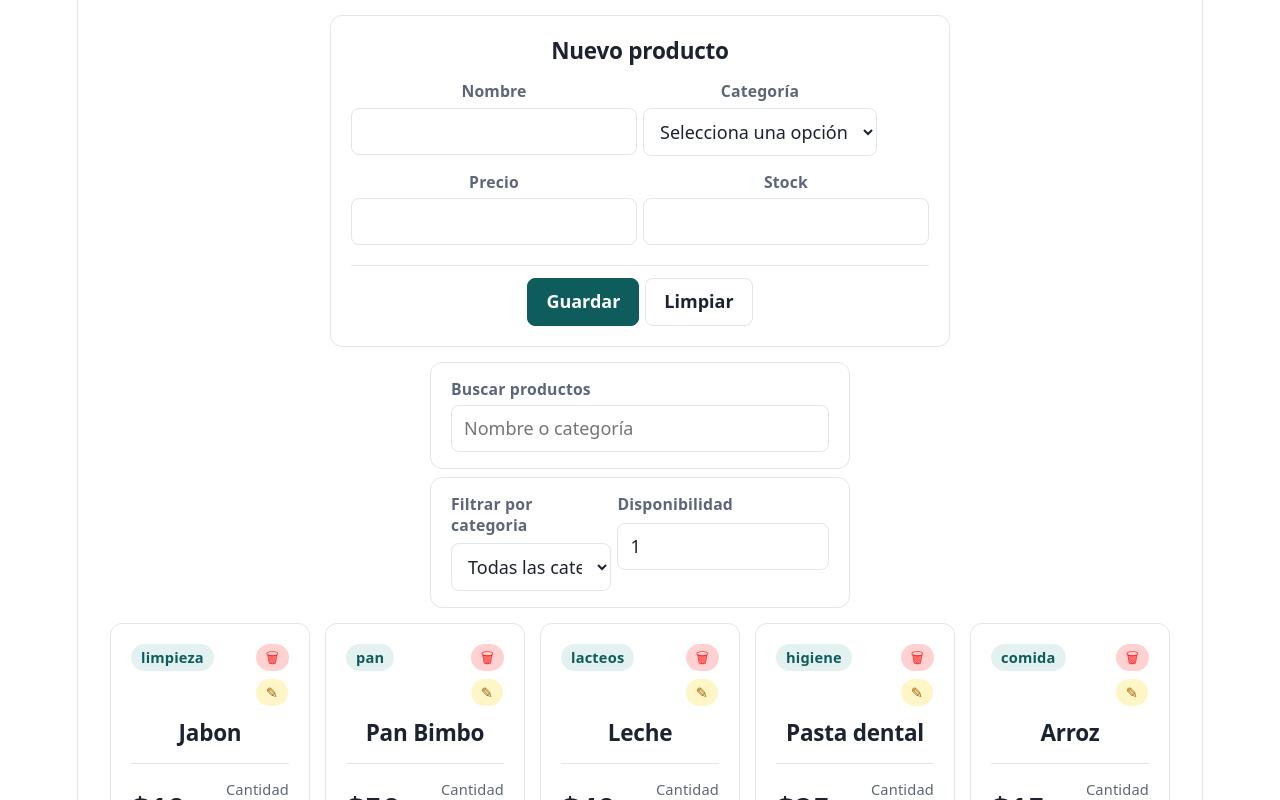
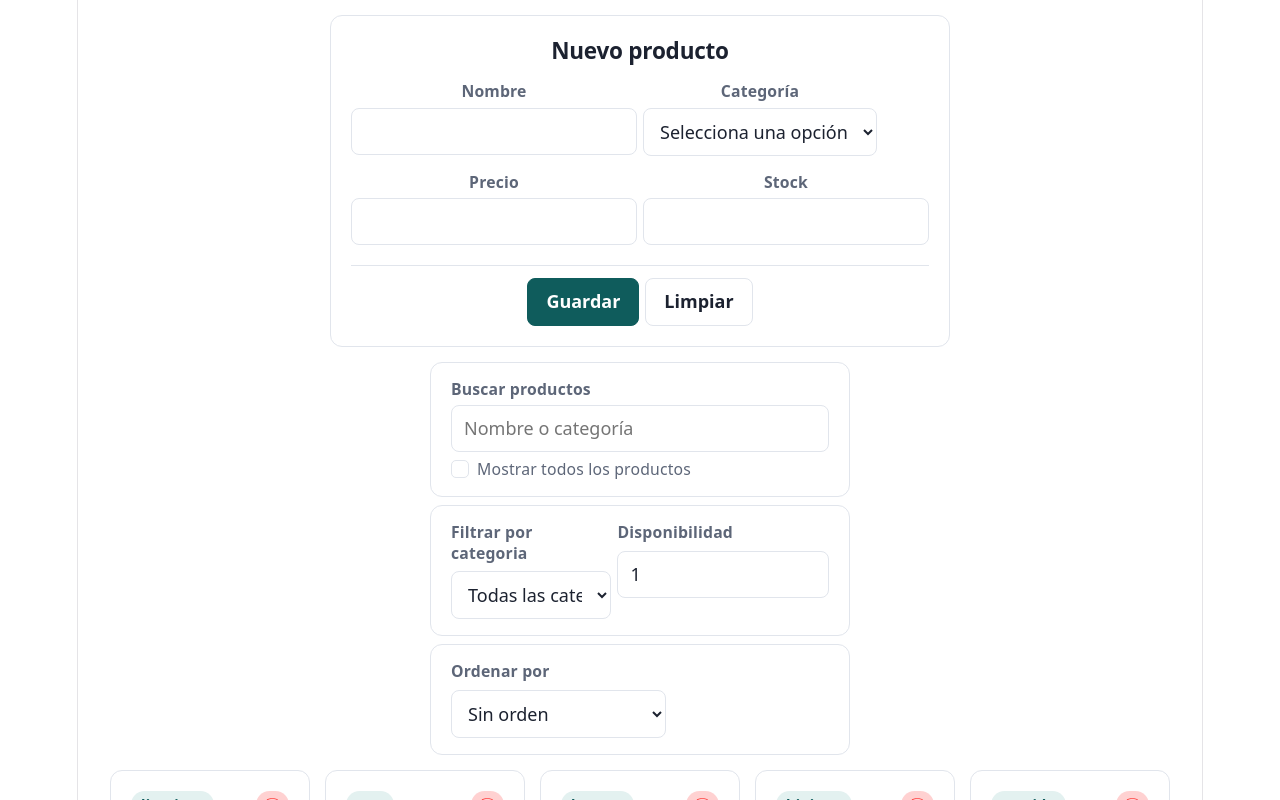
Before and after one commit to TiwexCr25/proyectos-react, a React (Vite) app in the folder projects/06-DataFlow/: page / in a window 1280 px wide. Shown: the top 800 px of the page. Built offline with nearby package versions, Linux system fonts and the light colour scheme.

Commit message:
06 mostrar productos y componenete ordenar productos completo

```diff
--- a/projects/06-DataFlow/src/App.jsx
+++ b/projects/06-DataFlow/src/App.jsx
@@ -3,6 +3,7 @@ import { initialProducts } from './data/products.js'
 import { ProductForm } from './components/ProductForm.jsx'
 import { ProductSearch } from './components/ProductSearch.jsx'
 import { ProductFilters } from './components/ProductFilters.jsx'
+import { ProductOrder } from './components/ProductOrder.jsx'
 import { ProductCard } from './components/ProductCard.jsx'
 import { ProductEdit } from './components/ProductEdit.jsx'
 import { useState } from 'react'
@@ -14,6 +15,10 @@ function App () {
   const [inputText, setInputText] = useState('')
   const [filterCategory, setFilterCategory] = useState('all')
   const [filterStock, setFilterStock] = useState(1)
+
+  const [orderType, setOrderType] = useState('none')
+
+  const [showAllProducts, setShowAllProducts] = useState(false)
 
   const addProduct = (product) => {
     const newProduct = {
@@ -61,7 +66,17 @@ function App () {
     setFilterStock(filterStock)
   }
 
-  const filteredProducts = products.filter(product =>
+  const hangleChangeOrder = (order) => {
+    setOrderType(order)
+  }
+
+  const toggleShowAllProducos = (toggle) => {
+    setShowAllProducts(showAllProducts => toggle)
+  }
+
+  const filteredProducts = showAllProducts
+    ? products
+    : products.filter(product =>
       product.name.toLowerCase().includes(inputText.trim().toLowerCase()))
       .filter(product =>
         filterCategory === 'all' || product.category === filterCategory
@@ -70,21 +85,40 @@ function App () {
         product.stock >= filterStock
       )
 
+  const OrderProducts = filteredProducts.toSorted((a, b) => {
+    switch (orderType) {
+      case 'name':
+        return a.name.localeCompare(b.name)
+      case 'price-ascend':
+        return Number(a.price) - Number(b.price)
+      case 'price-descend':
+        return Number(b.price) - Number(a.price)
+      case 'quantity':
+        return Number(b.stock) - Number(a.stock)
+      default:
+        return 0
+    }
+  })
+
   return (
     <main>
       <ProductForm onSubmitProduct={addProduct} />
       <div className='group'>
         <ProductSearch
           onSearch={handleChangeText}
+          onShowAll={toggleShowAllProducos}
         />
         <ProductFilters
           products={products}
           onFilterCategory={handleChangeCategory}
           onFilterStock={handleChangeStock}
         />
+        <ProductOrder
+          onSelectedOrder={hangleChangeOrder}
+        />
       </div>
       <ProductCard
-        products={filteredProducts}
+        products={OrderProducts}
         onRemoveProduct={removeProduct}
         onEditProduct={editProduct}
       />
--- /dev/null
+++ b/projects/06-DataFlow/src/components/ProductOrder.jsx
@@ -0,0 +1,24 @@
+import './css/productOrder.css'
+
+export function ProductOrder ({ onSelectedOrder }) {
+  return (
+    <section className='product-order'>
+      <div className='group'>
+        <label className='product-order__label' htmlFor='product-filter-category'>
+          Ordenar por
+        </label>
+        <select
+          className='product-order__select'
+          id='product-order'
+          onChange={(e) => onSelectedOrder(e.target.value)}
+        >
+          <option value='none'>Sin orden</option>
+          <option value='name'>Nombre</option>
+          <option value='price-ascend'>Precio ascendente</option>
+          <option value='price-descend'>Precio descendente</option>
+          <option value='quantity'>Cantidad disponible</option>
+        </select>
+      </div>
+    </section>
+  )
+}
--- a/projects/06-DataFlow/src/components/ProductSearch.jsx
+++ b/projects/06-DataFlow/src/components/ProductSearch.jsx
@@ -1,6 +1,6 @@
 import './css/productSearch.css'
 
-export function ProductSearch ({ onSearch }) {
+export function ProductSearch ({ onSearch, onShowAll }) {
   return (
     <section className='product-search'>
       <label className='product-search__label' htmlFor='product-search-input'>
@@ -14,6 +14,16 @@ export function ProductSearch ({ onSearch }) {
         placeholder='Nombre o categoría'
         onChange={(e) => onSearch(e.target.value)}
       />
+      <label className='product-search__checkbox-label' htmlFor='show-all-products'>
+        <input
+          className='product-search__checkbox'
+          id='show-all-products'
+          name='showAll'
+          type='checkbox'
+          onChange={(e) => onShowAll(e.target.checked)}
+        />
+        <span>Mostrar todos los productos</span>
+      </label>
     </section>
   )
 }
--- /dev/null
+++ b/projects/06-DataFlow/src/components/css/productOrder.css
@@ -0,0 +1,76 @@
+.product-order {
+  --filter-surface: #ffffff;
+  --filter-text: #1c2230;
+  --filter-muted: #5d6678;
+  --filter-border: #e1e5ec;
+  --filter-accent: #0f5c5c;
+
+  box-sizing: border-box;
+  width: 100%;
+  max-width: 420px;
+  padding: 16px 20px;
+  display: flex;
+  flex-direction: row;
+  gap: 6px;
+  background: var(--filter-surface);
+  color: var(--filter-text);
+  border: 1px solid var(--filter-border);
+  border-radius: 12px;
+  font-family: inherit;
+  text-align: left;
+  color-scheme: light dark;
+}
+
+.product-order__label {
+  color: var(--filter-muted);
+  font-size: 0.875rem;
+  font-weight: 600;
+  line-height: 1.3;
+}
+
+.product-order__select,
+.product-order__input {
+  box-sizing: border-box;
+  width: 100%;
+  padding: 10px 12px;
+  background: var(--filter-surface);
+  color: var(--filter-text);
+  border: 1px solid var(--filter-border);
+  border-radius: 8px;
+  font: inherit;
+  font-size: 1rem;
+  line-height: 1.4;
+}
+
+.product-order__select:hover,
+.product-order__input:hover {
+  border-color: var(--filter-muted);
+}
+
+.product-order__select:focus-visible,
+.product-order__input:focus-visible {
+  border-color: var(--filter-accent);
+  outline: 2px solid var(--filter-accent);
+  outline-offset: 1px;
+}
+
+.product-order__input {
+  font-variant-numeric: tabular-nums;
+}
+
+.group {
+  display: flex;
+  flex-direction: column;
+  gap: 8px;
+}
+
+@media (prefers-color-scheme: dark) {
+  .product-order {
+    --filter-surface: #1a1f2b;
+    --filter-text: #eef1f6;
+    --filter-muted: #9aa3b5;
+    --filter-border: #2d3445;
+    --filter-accent: #8fd6d2;
+    color-scheme: dark;
+  }
+}
--- a/projects/06-DataFlow/src/components/css/productSearch.css
+++ b/projects/06-DataFlow/src/components/css/productSearch.css
@@ -4,6 +4,7 @@
   --search-muted: #5d6678;
   --search-border: #e1e5ec;
   --search-accent: #0f5c5c;
+  --search-check: #ffffff;
 
   box-sizing: border-box;
   width: 100%;
@@ -50,12 +51,67 @@
   outline-offset: 1px;
 }
 
+.product-search__checkbox-label {
+  display: flex;
+  align-items: center;
+  gap: 8px;
+  color: var(--search-muted);
+  font-size: 0.875rem;
+  line-height: 1.4;
+  cursor: pointer;
+}
+
+.product-search__checkbox {
+  box-sizing: border-box;
+  width: 18px;
+  height: 18px;
+  margin: 0;
+  display: grid;
+  flex: none;
+  place-content: center;
+  appearance: none;
+  background: var(--search-surface);
+  border: 1px solid var(--search-border);
+  border-radius: 5px;
+  cursor: pointer;
+  transition: background-color 160ms ease, border-color 160ms ease;
+}
+
+.product-search__checkbox:hover {
+  border-color: var(--search-muted);
+}
+
+.product-search__checkbox:checked {
+  background: var(--search-accent);
+  border-color: var(--search-accent);
+}
+
+.product-search__checkbox::before {
+  width: 5px;
+  height: 9px;
+  content: '';
+  border: solid var(--search-check);
+  border-width: 0 2px 2px 0;
+  transform: translateY(-1px) rotate(45deg) scale(0);
+  transition: transform 120ms ease;
+}
+
+.product-search__checkbox:checked::before {
+  transform: translateY(-1px) rotate(45deg) scale(1);
+}
+
+.product-search__checkbox:focus-visible {
+  outline: 2px solid var(--search-accent);
+  outline-offset: 2px;
+}
+
 @media (prefers-color-scheme: dark) {
   .product-search {
     --search-surface: #1a1f2b;
     --search-text: #eef1f6;
-    --search-muted: #9aa3b5;
+    --search-muted: #999b9f;
     --search-border: #2d3445;
     --search-accent: #8fd6d2;
+    --search-check: #0d2b2b;
   }
 }
```
Lines whose indentation alone changed are shown as unchanged.
